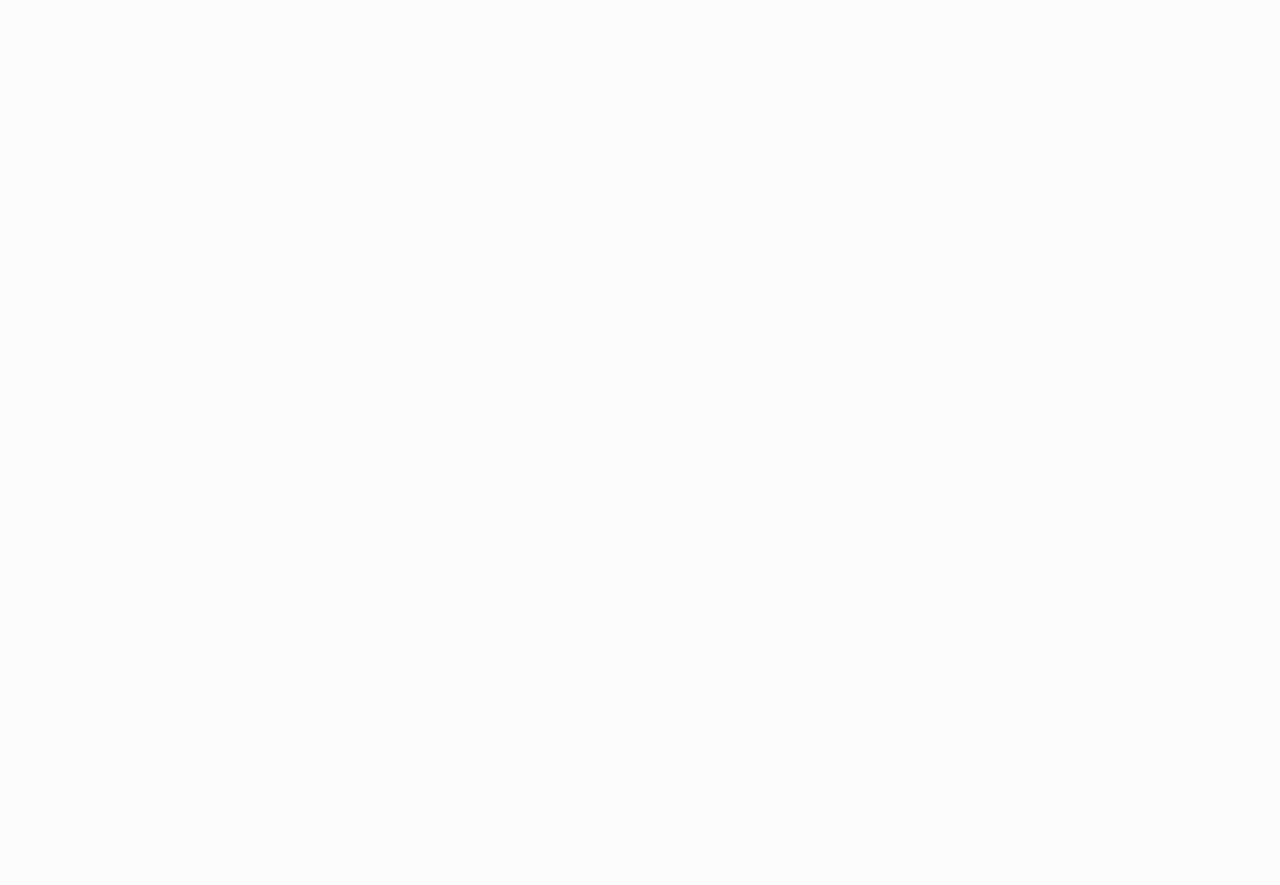
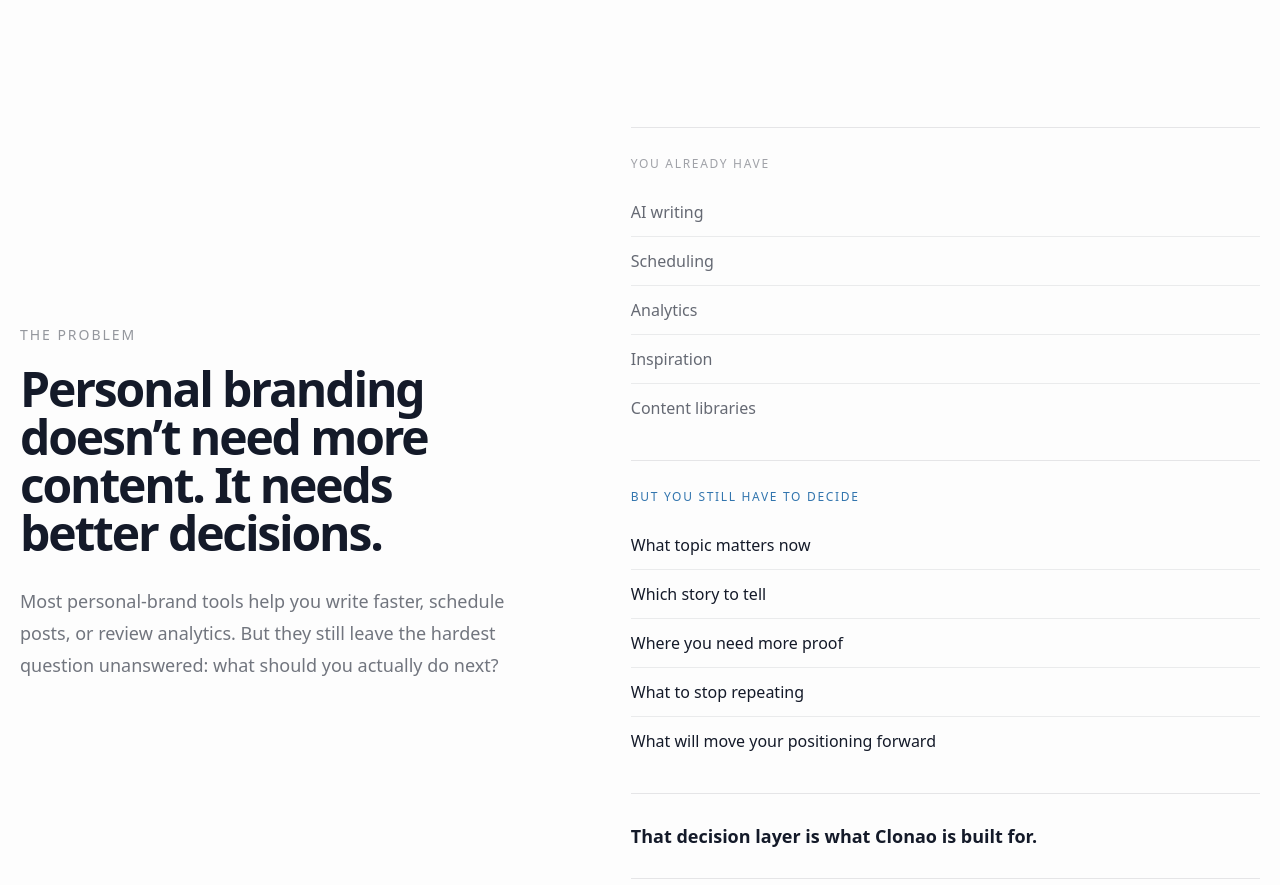
Before and after one commit to veokleo-create07/linkeldn.tool.100k, a Next.js app: page / in a window 1280 px wide. Shown: the part 1240-2125 px from the top of the page. Before the commit the page ends 1223 px from the top, so only its background shows below. Built offline with nearby package versions, Linux system fonts and the light colour scheme.

Commit message:
feat: add homepage problem section

```diff
--- a/src/app/(marketing)/page.tsx
+++ b/src/app/(marketing)/page.tsx
@@ -1,5 +1,11 @@
 import { HomeHero } from "@/components/marketing/home-hero";
+import { ProblemSection } from "@/components/marketing/problem-section";
 
 export default function HomePage() {
-  return <HomeHero />;
+  return (
+    <>
+      <HomeHero />
+      <ProblemSection />
+    </>
+  );
 }
--- /dev/null
+++ b/src/components/marketing/problem-section.tsx
@@ -0,0 +1,64 @@
+const existingTools = [
+  "AI writing",
+  "Scheduling",
+  "Analytics",
+  "Inspiration",
+  "Content libraries",
+];
+
+const decisionsLeftToMake = [
+  "What topic matters now",
+  "Which story to tell",
+  "Where you need more proof",
+  "What to stop repeating",
+  "What will move your positioning forward",
+];
+
+export function ProblemSection() {
+  return (
+    <section aria-labelledby="problem-heading" className="bg-[#fdfdfd] py-24 sm:py-28 lg:py-36">
+      <div className="marketing-container grid items-center gap-14 lg:grid-cols-[minmax(0,0.9fr)_minmax(0,1.1fr)] lg:gap-24">
+        <div className="max-w-xl">
+          <p className="text-xs font-medium uppercase tracking-[0.14em] text-foreground/45 sm:text-sm">The problem</p>
+          <h2
+            id="problem-heading"
+            className="mt-5 max-w-lg text-balance text-4xl font-semibold leading-[1.08] tracking-tightest text-foreground sm:text-5xl"
+          >
+            Personal branding doesn’t need more content. It needs better decisions.
+          </h2>
+          <p className="mt-6 max-w-lg text-base leading-7 text-foreground/60 sm:mt-7 sm:text-lg sm:leading-8">
+            Most personal-brand tools help you write faster, schedule posts, or review analytics. But they still leave the hardest question unanswered: what should you actually do next?
+          </p>
+        </div>
+
+        <div className="min-w-0 border-y border-foreground/10">
+          <div className="py-6 sm:py-7">
+            <p className="text-xs font-medium uppercase tracking-[0.14em] text-foreground/40">You already have</p>
+            <ul className="mt-4 divide-y divide-foreground/[0.08]">
+              {existingTools.map((tool) => (
+                <li key={tool} className="py-3 text-sm font-medium text-foreground/65 sm:text-base">
+                  {tool}
+                </li>
+              ))}
+            </ul>
+          </div>
+
+          <div className="border-t border-foreground/10 py-6 sm:py-7">
+            <p className="text-xs font-medium uppercase tracking-[0.14em] text-[#3275ae]">But you still have to decide</p>
+            <ul className="mt-4 divide-y divide-foreground/[0.08]">
+              {decisionsLeftToMake.map((decision) => (
+                <li key={decision} className="py-3 text-sm font-medium text-foreground sm:text-base">
+                  {decision}
+                </li>
+              ))}
+            </ul>
+          </div>
+
+          <p className="border-t border-foreground/10 py-6 text-base font-semibold leading-6 text-foreground sm:py-7 sm:text-lg">
+            That decision layer is what Clonao is built for.
+          </p>
+        </div>
+      </div>
+    </section>
+  );
+}
```
